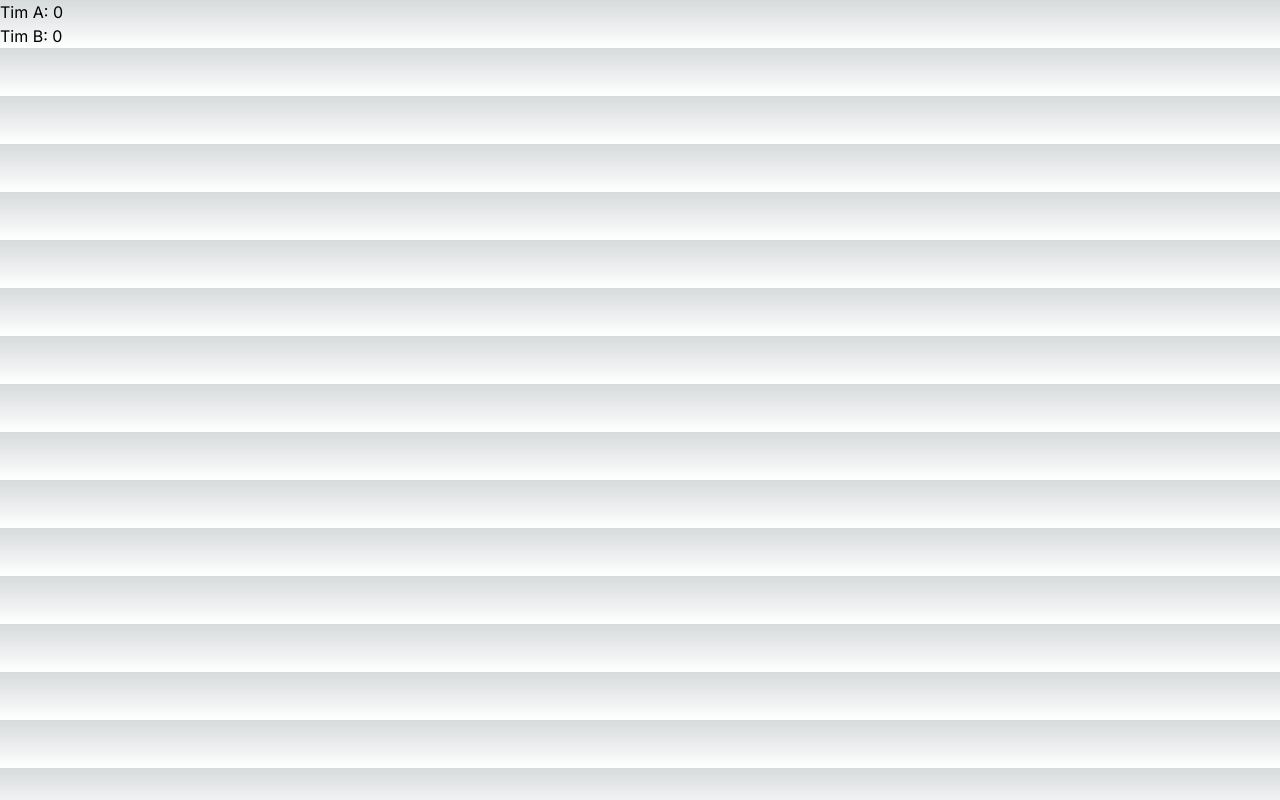
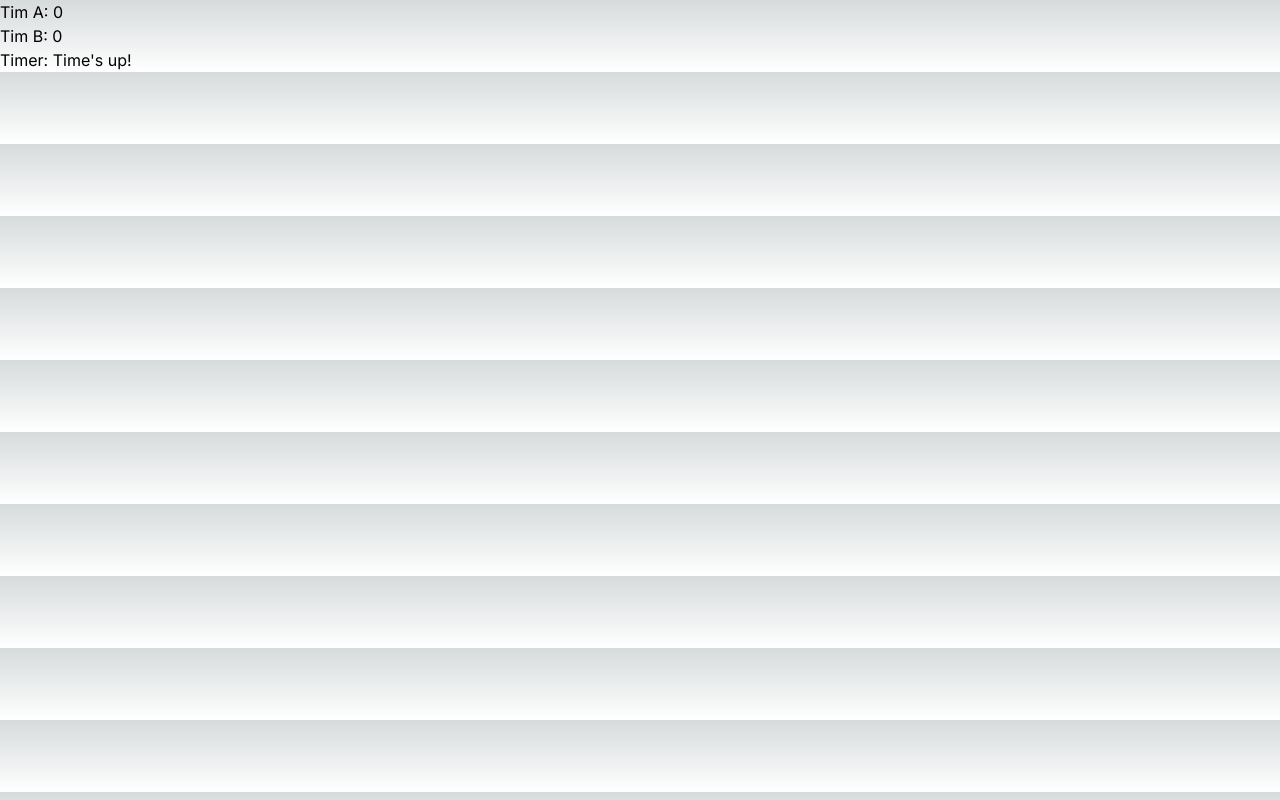
Before and after one commit to alifzaidan/scoreboard-app, a Next.js app: page /player in a window 1280 px wide. Built offline with nearby package versions, Linux system fonts and the light colour scheme.

Commit message:
add timer service

```diff
--- a/app/api/score/route.ts
+++ b/app/api/score/route.ts
@@ -1,7 +1,4 @@
-// app/api/score/route.ts
-
-// Menyimpan skor dalam memori
-let quiz = { scoreA: 0, scoreB: 0 };
+let quiz = { scoreA: 0, scoreB: 0, timer: 0 };
 
 export async function GET() {
     return new Response(JSON.stringify(quiz), {
@@ -18,6 +15,16 @@ export async function POST(req: Request) {
     if (body.scoreB !== undefined) {
         quiz.scoreB = body.scoreB;
     }
+    if (body.timer !== undefined) {
+        quiz.timer = body.timer;
+        const timerInterval = setInterval(() => {
+            if (quiz.timer > 0) {
+                quiz.timer -= 1;
+            } else {
+                clearInterval(timerInterval);
+            }
+        }, 1000);
+    }
     return new Response(JSON.stringify(quiz), {
         status: 200,
         headers: { 'Content-Type': 'application/json' },
--- a/app/player/page.tsx
+++ b/app/player/page.tsx
@@ -1,11 +1,25 @@
 'use client';
 
+import { useEffect, useState } from 'react';
 import useSWR from 'swr';
 
 const fetcher = (url: any) => fetch(url).then((res) => res.json());
 
 export default function Player() {
     const { data, error } = useSWR('http://localhost:3000/api/score', fetcher, { refreshInterval: 1000 });
+
+    const [timer, setTimer] = useState(0);
+
+    useEffect(() => {
+        if (data?.timer > 0) {
+            setTimer(data.timer);
+            const interval = setInterval(() => {
+                setTimer((prev) => prev - 1);
+            }, 1000);
+
+            return () => clearInterval(interval);
+        }
+    }, [data]);
 
     if (error) return <div>Failed to load score</div>;
     if (!data) return <div>Loading...</div>;
@@ -14,6 +28,7 @@ export default function Player() {
         <div>
             <h1>Tim A: {data.scoreA}</h1>
             <h1>Tim B: {data.scoreB}</h1>
+            <h2>Timer: {timer > 0 ? timer : "Time's up!"}</h2>
         </div>
     );
 }
--- a/app/referee/page.tsx
+++ b/app/referee/page.tsx
@@ -82,6 +82,16 @@ export default function Referee() {
         });
     };
 
+    const startTimer = () => {
+        fetch('/api/score', {
+            method: 'POST',
+            headers: {
+                'Content-Type': 'application/json',
+            },
+            body: JSON.stringify({ timer: 10 }),
+        });
+    };
+
     return (
         <div>
             <h1>Player 1: {scoreA}</h1>
@@ -102,6 +112,8 @@ export default function Referee() {
             <br />
             <br />
             <br />
+            <button onClick={startTimer}>Start Timer</button>
+            <br />
             <button onClick={resetAllScores}>New Game</button>
         </div>
     );
```
